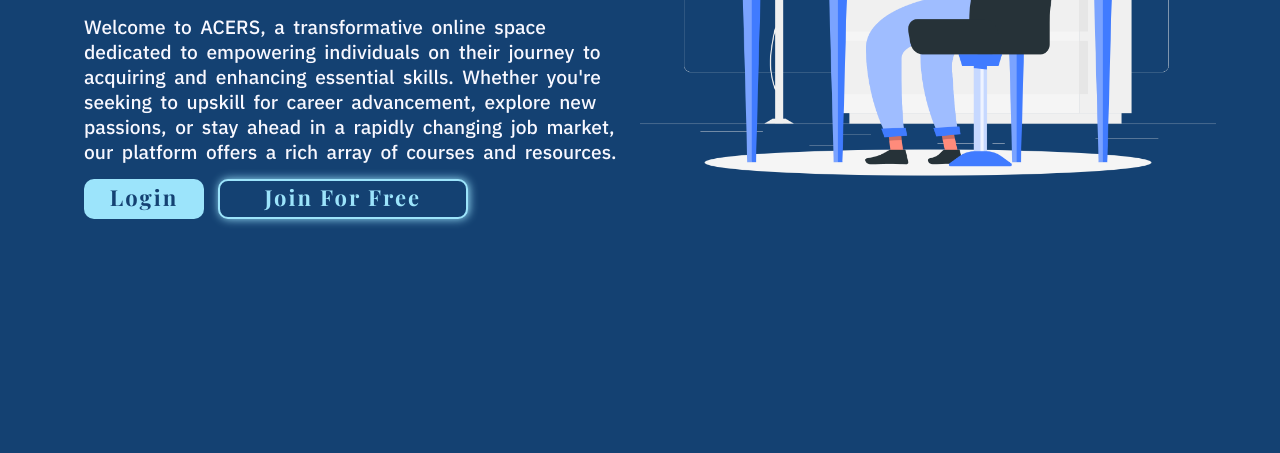
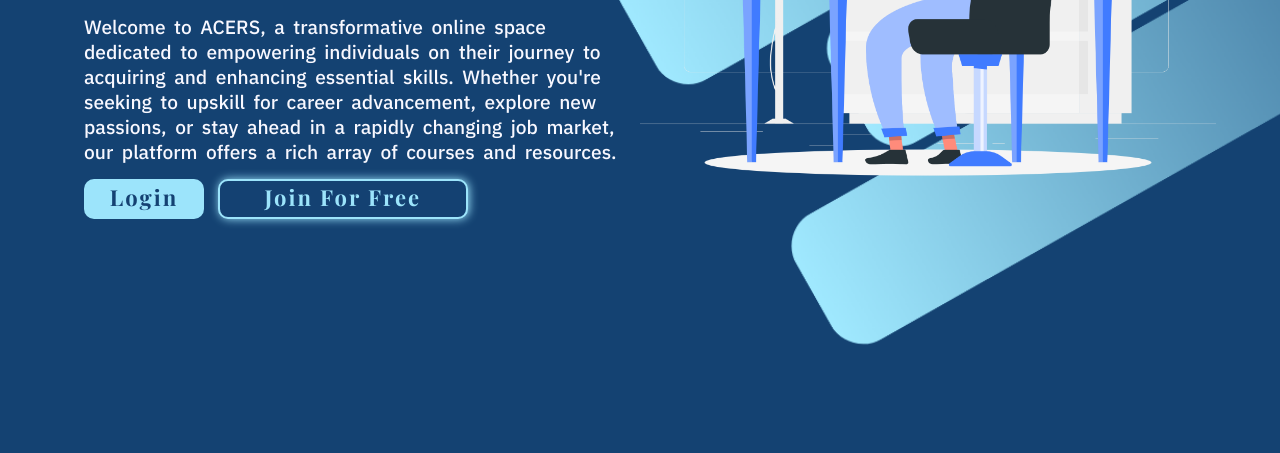
Before and after one commit to mdaadilsiddiqui/project, a plain HTML site: page index.html in a window 1280 px wide. Shown: the part 347-800 px from the top of the page. Drawn offline with nearby package versions, Linux system fonts and the light colour scheme.

Commit message:
Update stylesheet.css

```diff
--- a/stylesheet.css
+++ b/stylesheet.css
@@ -24,7 +24,7 @@ body {
 .home {
   width: 100%;
   height: 100vh;
-  background-image: url(/img/background.png);
+  background-image: url(background.png);
   background-position: center center;
   background-size: cover;
 }
```
